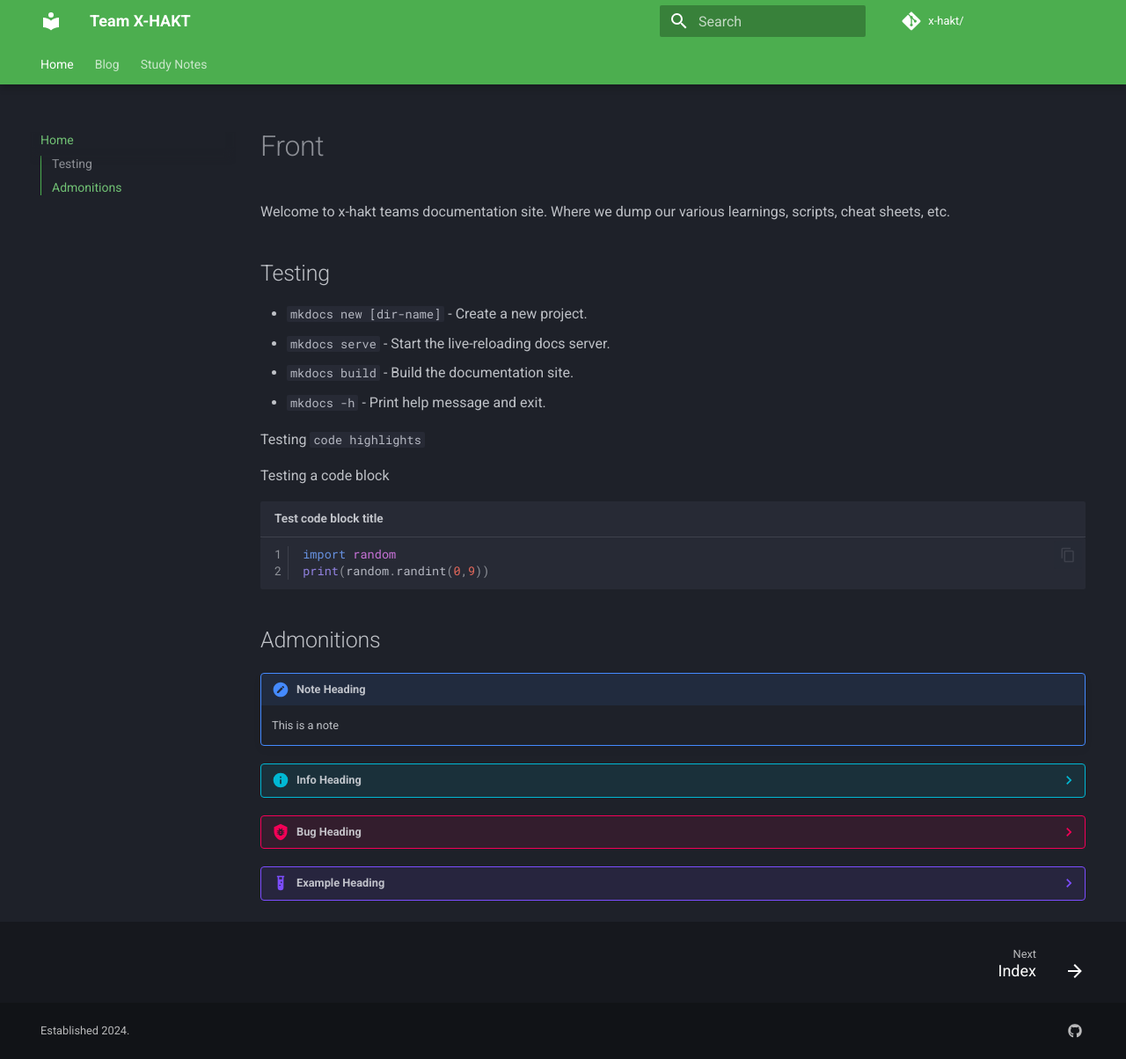
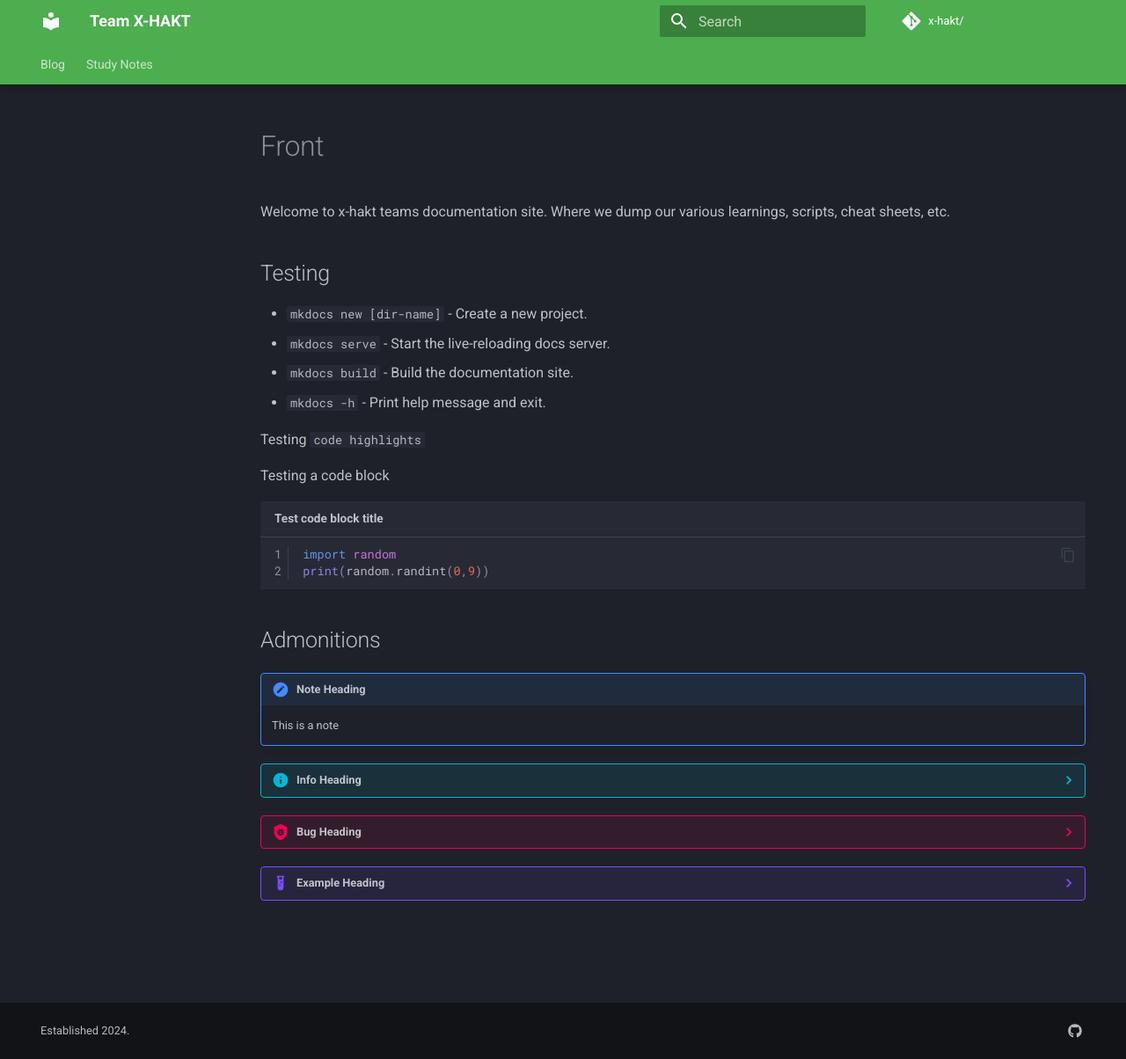
Before and after one commit to x-hakt/site, an MkDocs documentation site: the page built from docs/index.md, in a window 1280 px wide and 1204 px high. Shown: the whole window at 88% size. Built offline with MkDocs 1.6.1 and Material for MkDocs 9.7.7, drawn with Linux system fonts in a browser that asks for light colours.

Commit message:
modified:   mkdocs.yml

```diff
--- a/mkdocs.yml
+++ b/mkdocs.yml
@@ -66,7 +66,6 @@ markdown_extensions:
 docs_dir: docs/
 # Page tree
 nav:
-  - Home: 'index.md'
   - Blog: blog/
   - Study Notes:
     - 'study/index.md'
```
